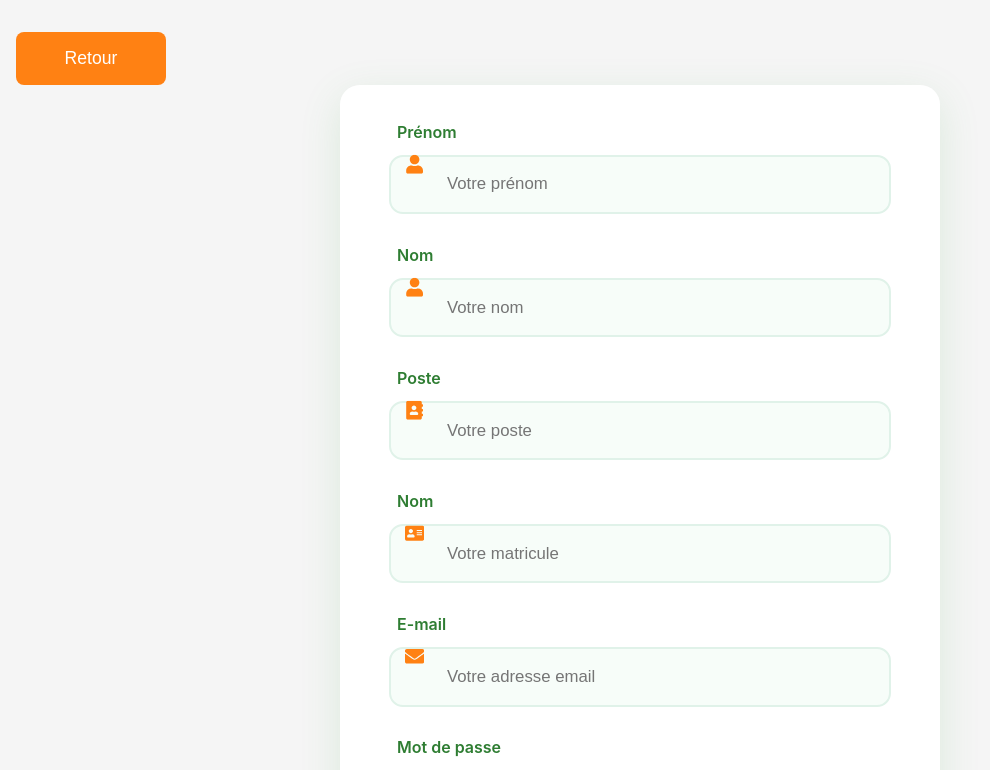
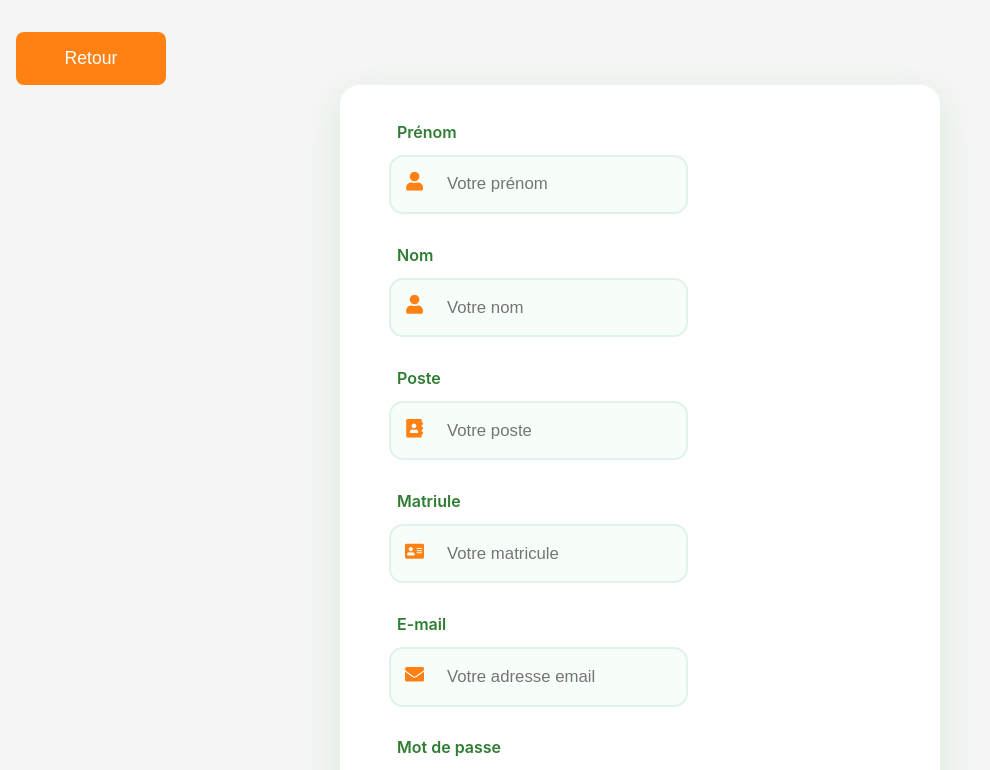
Before and after one commit to AnnaNdoye/FrontEnd-Plateforme-de-gestion-et-de-valorisation-des-pr-sentations-internes-, a React (Create React App) app: page /inscription in a window 1280 px wide. Shown: the top 770 px of the page, without its empty margins (0-990 px from the left). Built offline with nearby package versions, Linux system fonts and the light colour scheme.

Commit message:
modification de la page d'inscription pour pouvoir aligner les icônes ainsi que les textes

```diff
--- a/src/pages/Inscription.js
+++ b/src/pages/Inscription.js
@@ -117,6 +117,11 @@ const Inscription = () => {
     margin-top: 0.3rem;
     `;
 
+    const InputWrapper = styled.div`
+    position: relative;
+    width: 100%;
+    `;
+
     const [prenom, setPrenom] = useState('');
     const [nom, setNom] = useState('');
     const [poste, setPoste] = useState('');
@@ -171,6 +176,7 @@ const Inscription = () => {
         <Form onSubmit={handleSubmit}>
             <InputGroup>
                 <Label>Prénom</Label>
+                <InputWrapper>
                     <InputIcon><FaUser /></InputIcon>
                     <Input
                         type="name"
@@ -180,10 +186,12 @@ const Inscription = () => {
                         onChange={(e) => setPrenom(e.target.value)}
                         required
                     />
+                </InputWrapper>
             </InputGroup>
 
             <InputGroup>
                 <Label>Nom</Label>
+                <InputWrapper>
                     <InputIcon><FaUser /></InputIcon>
                     <Input
                         type="name"
@@ -193,10 +201,12 @@ const Inscription = () => {
                         onChange={(e) => setNom(e.target.value)}
                         required
                     />
+                </InputWrapper>
             </InputGroup>
 
             <InputGroup>
                 <Label>Poste</Label>
+                <InputWrapper>
                     <InputIcon><FaAddressBook/></InputIcon>
                     <Input
                         type="text"
@@ -206,10 +216,12 @@ const Inscription = () => {
                         onChange={(e) => setPoste(e.target.value)}
                         required
                     />
+                </InputWrapper>
             </InputGroup>
 
             <InputGroup>
-            <Label>Nom</Label>
+            <Label>Matriule</Label>
+            <InputWrapper>
                 <InputIcon><FaAddressCard /></InputIcon>
                 <Input
                     type="text"
@@ -219,10 +231,12 @@ const Inscription = () => {
                     onChange={(e) => setMatricule(e.target.value)}
                     required
                 />
+            </InputWrapper>
             </InputGroup>
 
             <InputGroup>
             <Label>E-mail</Label>
+            <InputWrapper>
                 <InputIcon><FaEnvelope /></InputIcon>
                 <Input
                     type="email"
@@ -232,12 +246,14 @@ const Inscription = () => {
                     onChange={(e) => setEmail(e.target.value)}
                     required
                 />
+            </InputWrapper>
             </InputGroup>
 
             <InputGroup>
                 <Label>Mot de passe</Label>
+                <InputWrapper>
                 <InputIcon><FaLock /></InputIcon>
-                <   Input
+                <Input
                     type={montrerMotDePasse ? "text" : "password"}
                     name="motDePasse"
                     placeholder="Votre mot de passe"
@@ -253,7 +269,7 @@ const Inscription = () => {
                 >
                     {montrerMotDePasse ? <FaEyeSlash /> : <FaEye />}
                 </TogglePasswordButton>
-
+                </InputWrapper>
                 <PasswordHelp>Minimum 8 caractères</PasswordHelp>
             </InputGroup>
 
```
Lines whose indentation alone changed are shown as unchanged.
